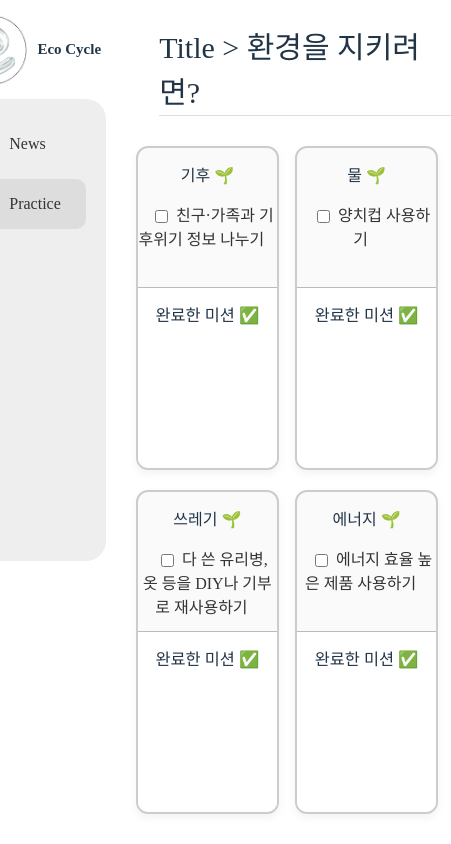
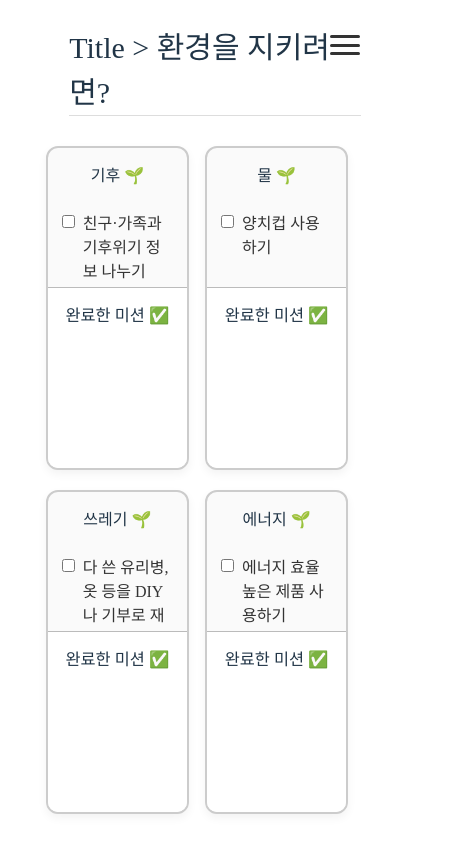
Before and after one commit to breathinssum/ecocycle, a React (Vite) app: page /practice in a window 390 px wide. Shown: the whole page, 451 px wide, since content can reach past the window. Built offline with nearby package versions, Linux system fonts and the light colour scheme; a web font is replaced by a local one.

Commit message:
add mobile hamberger

```diff
--- a/src/App.tsx
+++ b/src/App.tsx
@@ -1,18 +1,33 @@
-import React from 'react';
+import React, { useEffect, useState } from 'react';
 import { BrowserRouter as Router, Routes, Route } from 'react-router-dom';
 import Sidebar from './components/Sidebar';
 import Header from './components/header';
 import Eco from './pages/eco';
 import Practice from './pages/practice';
+import Hamberger from './components/hamberger';
 
 const App: React.FC = () => {
+  const [isMobile, setIsMobile] = useState<boolean>(window.innerWidth <= 768);
+
+  useEffect(() => {
+    const handleResize = () => {
+      setIsMobile(window.innerWidth <= 768);
+    };
+
+    window.addEventListener('resize', handleResize);
+    return () => window.removeEventListener('resize', handleResize);
+  }, []);
+
   return (
     <Router>
       <div className="layout">
-        <div className='LeftBox'>
-        <Header />
-        <Sidebar />
+        <div className="LeftBox">
+          {isMobile ? <Hamberger /> : <>
+            <Header />
+            <Sidebar />
+          </>}
         </div>
+
         <div className="content">
           <Routes>
             <Route path="/" element={<Eco />} />
--- /dev/null
+++ b/src/components/hamberger.tsx
@@ -0,0 +1,38 @@
+import React, { useState } from 'react';
+import { NavLink } from 'react-router-dom';
+import '../styles/hamberger.css';
+
+const Hamberger: React.FC = () => {
+	const [isOpen, setIsOpen] = useState(false);
+
+	const toggleMenu = () => {
+		setIsOpen(prev => !prev);
+	};
+
+	return (
+		<div className="hamburger-wrapper">
+			<div className={`hamburger-icon ${isOpen ? 'open' : ''}`} onClick={toggleMenu}>
+				<span></span>
+				<span></span>
+				<span></span>
+			</div>
+
+			{isOpen && (
+				<nav className={`hamburger-menu ${isOpen ? 'open' : ''}`} onClick={toggleMenu}>
+					<ul>
+						<li><NavLink to="/" className={({ isActive }) => isActive ? 'active' : ''}>
+							<div className='EcoImg'></div>News
+						</NavLink></li>
+						<li><NavLink to="/practice"
+							className={({ isActive }) => isActive ? 'active' : ''}
+						>
+							<div className='PraImg'></div>Practice
+						</NavLink></li>
+					</ul>
+				</nav>
+			)}
+		</div>
+	);
+};
+
+export default Hamberger;
--- a/src/styles/eco.css
+++ b/src/styles/eco.css
@@ -74,13 +74,13 @@
 		}
 
 		p {
-			height: 60px;
+			height: 90px;
 			font-size: 20px;
 		}
 
 		p.result {
 			margin-top: 10px;
-			height: fit-content;
+			height: 20px;
 			font-size: 18px;
 			font-weight: bold;
 		}
--- /dev/null
+++ b/src/styles/hamberger.css
@@ -0,0 +1,76 @@
+.hamburger-wrapper {
+  position: relative;
+  z-index: 1;
+}
+
+.hamburger-icon {
+  display: flex;
+  position: fixed;
+  top: 35px;
+  right: 30px;
+  width: 30px;
+  height: 20px;
+  flex-direction: column;
+  justify-content: space-between;
+  cursor: pointer;
+  z-index: 1100;
+}
+
+.hamburger-icon span {
+  display: block;
+  height: 3px;
+  background-color: #333;
+  border-radius: 2px;
+  transition: 0.3s;
+}
+
+.hamburger-icon.open span:nth-child(1) {
+  transform: rotate(45deg) translate(5px, 5px);
+}
+
+.hamburger-icon.open span:nth-child(2) {
+  opacity: 0;
+}
+
+.hamburger-icon.open span:nth-child(3) {
+  transform: rotate(-45deg) translate(6px, -6px);
+}
+
+/* 슬라이딩 전체화면 메뉴 */
+/* 부모 요소와 상관없이 항상 전체화면에 고정되게 만듦 */
+.hamburger-menu {
+  position: fixed;
+  inset: 0; /* top: 0; right: 0; bottom: 0; left: 0과 같음 */
+  background-color: white;
+  transform: translateX(100%);
+  transition: transform 0.3s ease-in-out;
+  z-index: 1000;
+  display: flex;
+  flex-direction: column;
+  justify-content: center;
+  align-items: center;
+}
+
+.hamburger-menu.open {
+  transform: translateX(0%); /* 열릴 때 왼쪽으로 슬라이드 */
+}
+
+.hamburger-menu ul {
+  list-style: none;
+  padding: 0;
+  margin: 0;
+  text-align: center;
+}
+
+.hamburger-menu li {
+  margin: 20px 0;
+  font-size: 1.5rem;
+}
+
+.hamburger-menu a {
+	display: flex;
+	gap: 10px;
+	align-items: center;
+  text-decoration: none;
+  color: #333;
+}
--- a/src/styles/practice.css
+++ b/src/styles/practice.css
@@ -20,7 +20,7 @@
 	transition: transform 0.2s, box-shadow 0.3s;
 
 	.mission-label {
-		/* display: flex; */
+		display: flex;
 		position: relative;
 		padding: 8px 12px 5px 35px;
 		text-align: left;
```
